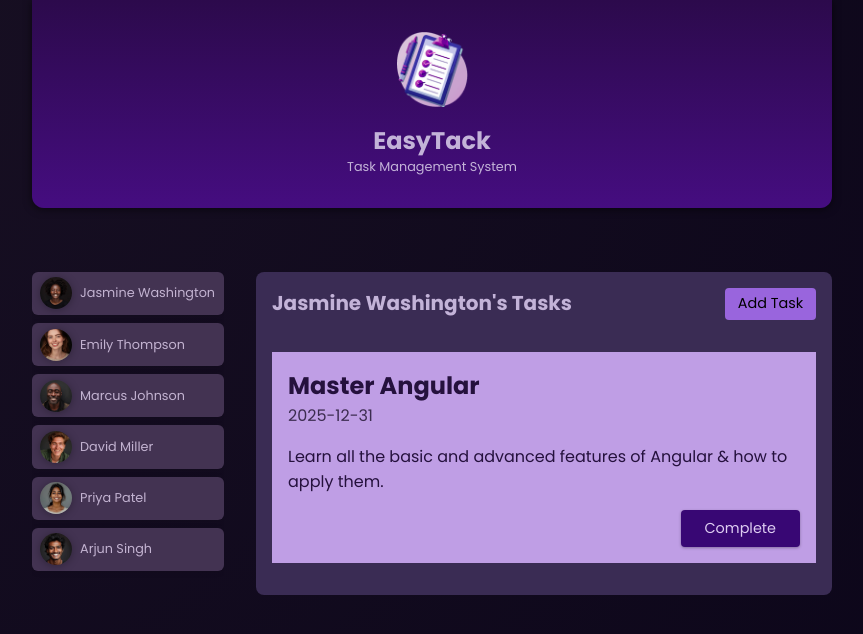
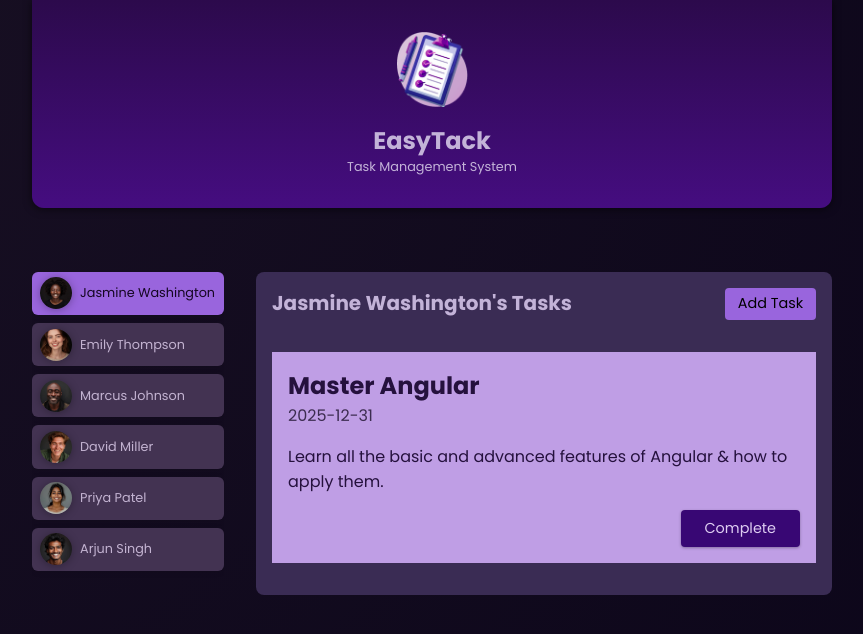
Before and after one commit to ajay-kumawat1/Angular, an Angular app: page / in a window 1280 px wide. Both pictures are taken after a click on the button "Jasmine Washington". Shown: the top 634 px of the page, without its empty margins (208-1071 px from the left). Built offline with nearby package versions, Linux system fonts and the light colour scheme.

Commit message:
feat(task component): delete task

```diff
--- a/src/app/app.component.html
+++ b/src/app/app.component.html
@@ -4,7 +4,7 @@
   <ul id="users">
     @for (user of users; track user.id) {
     <li>
-      <app-user [user]="user" (select)="onSelectUser($event)" />
+      <app-user [user]="user" [selected]="user.id === selectedUserId" (select)="onSelectUser($event)" />
     </li>
     }
   </ul>
--- a/src/app/tasks/task/task.component.html
+++ b/src/app/tasks/task/task.component.html
@@ -3,6 +3,6 @@
     <time>{{ task.dueDate }}</time>
     <p>{{ task.summary }}</p>
     <p class="actions">
-        <button>Complete</button>
+        <button (click)="onCompletedTask()" >Complete</button>
     </p>
 </article>
--- a/src/app/tasks/task/task.component.ts
+++ b/src/app/tasks/task/task.component.ts
@@ -1,4 +1,4 @@
-import { Component, Input } from '@angular/core';
+import { Component, EventEmitter, Input, Output } from '@angular/core';
 import { Task } from './task.model';
 
 @Component({
@@ -10,4 +10,9 @@ import { Task } from './task.model';
 })
 export class TaskComponent {
   @Input({required: true}) task!: Task;
+  @Output() complete = new EventEmitter<string>();
+
+  onCompletedTask() {
+    this.complete.emit(this.task.id);
+  }
 }
--- a/src/app/tasks/tasks.component.html
+++ b/src/app/tasks/tasks.component.html
@@ -9,7 +9,7 @@
   <ul>
     @for (task of selectedUsertasks; track task.id) {
         <li>
-            <app-task [task]="task"/>
+            <app-task [task]="task" (complete)="onCompletedTask($event)"/>
         </li>
     }
   </ul>
--- a/src/app/tasks/tasks.component.ts
+++ b/src/app/tasks/tasks.component.ts
@@ -12,7 +12,7 @@ export class TasksComponent {
   @Input({ required: true }) userId!: string;
   @Input({ required: true }) name!: string;
 
-  dummyTasks = [
+  Tasks = [
     {
       id: 't1',
       userId: 'u1',
@@ -46,6 +46,10 @@ export class TasksComponent {
   ];
 
   get selectedUsertasks() {
-    return this.dummyTasks.filter((task) => task.userId === this.userId);
+    return this.Tasks.filter((task) => task.userId === this.userId);
+  }
+
+  onCompletedTask(taskId: string) {
+    this.Tasks = this.Tasks.filter((task) => task.id !== taskId);
   }
 }
--- a/src/app/user/user.component.html
+++ b/src/app/user/user.component.html
@@ -1,5 +1,5 @@
 <div>
-    <button (click)="onSelectUser()">
+    <button [class.active]="selected" (click)="onSelectUser()">
         <img [src]="imagePath" [alt]="user.name">
         <span>{{ user.name }}</span>
     </button>
--- a/src/app/user/user.component.ts
+++ b/src/app/user/user.component.ts
@@ -10,6 +10,7 @@ import { User } from './user.model';
 })
 export class UserComponent {
   @Input({ required: true }) user!: User;
+  @Input({required: true}) selected!: boolean;
   @Output() select = new EventEmitter<string>();
 
   get imagePath() {
```
